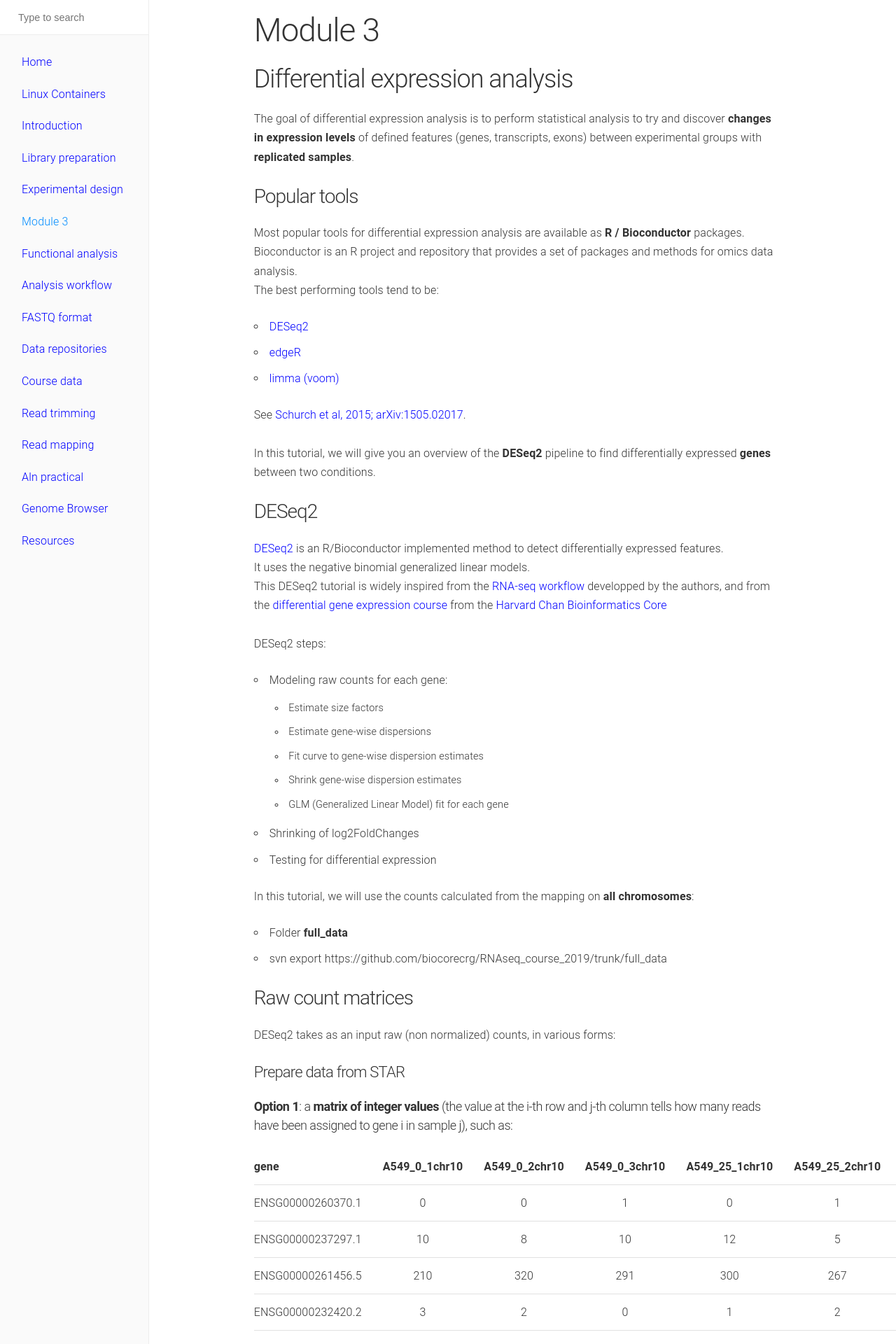
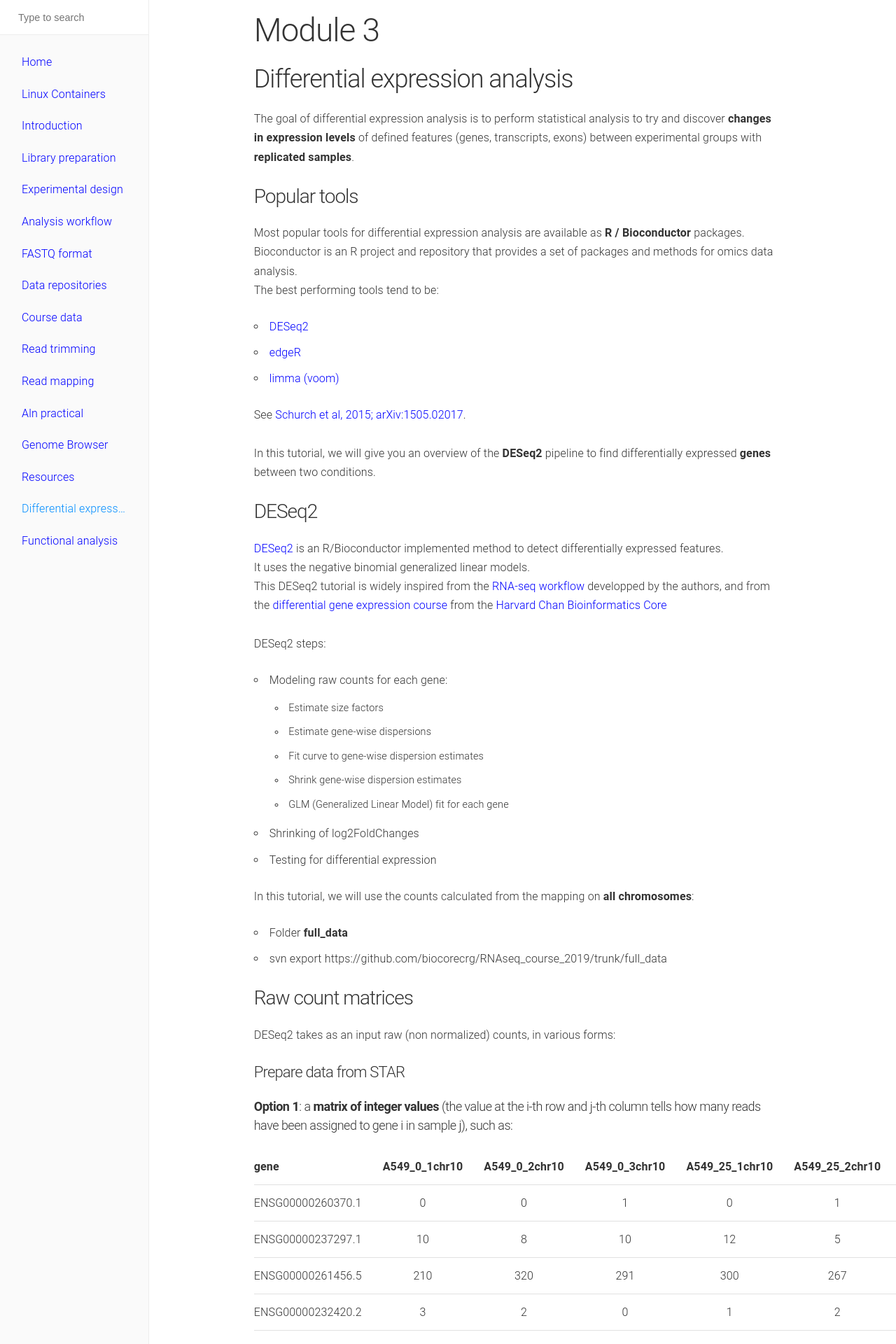
Before and after one commit to biocorecrg/RNAseq_course_2019, a Jekyll site: the page built from docs/module3.md, in a window 1280 px wide. Shown: the top 1920 px of the page at 70% size. Built offline with Jekyll 4.4.1, drawn with Linux system fonts in a browser that asks for light colours.

Commit message:
change index

```diff
--- a/docs/module3.md
+++ b/docs/module3.md
@@ -1,7 +1,7 @@
 ---
 layout: page
-title: Module 3
-navigation: 5
+title: Differential expression analysis
+navigation: 14
 ---
 
 # Module 3
```
Also changed, not shown: docs/module4.md (+1 -1 lines).
